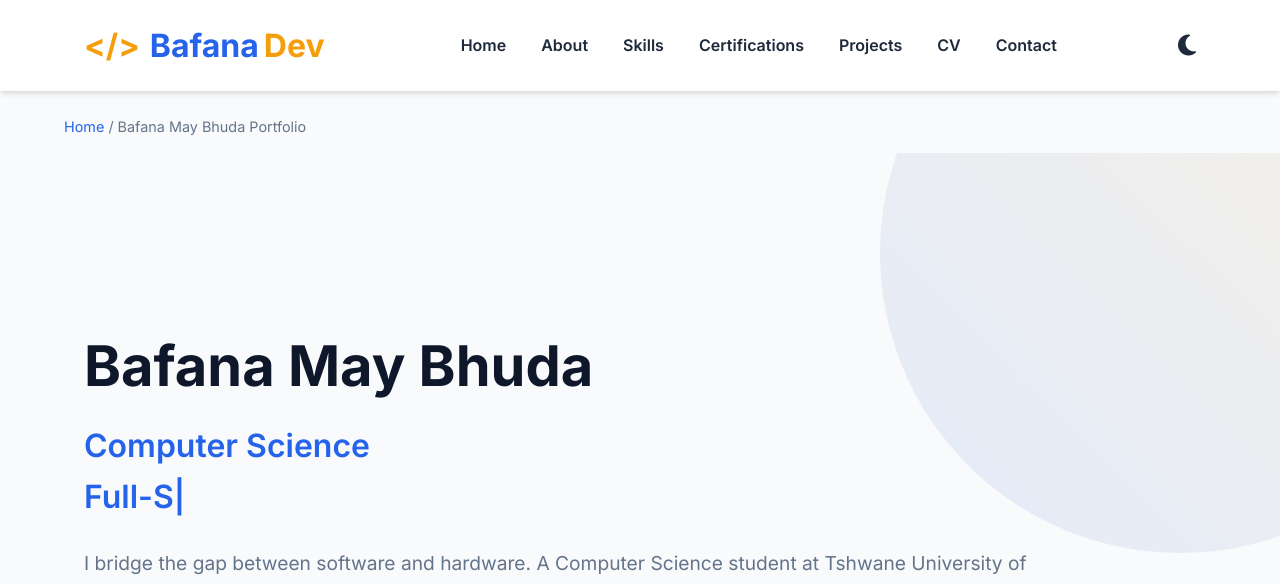
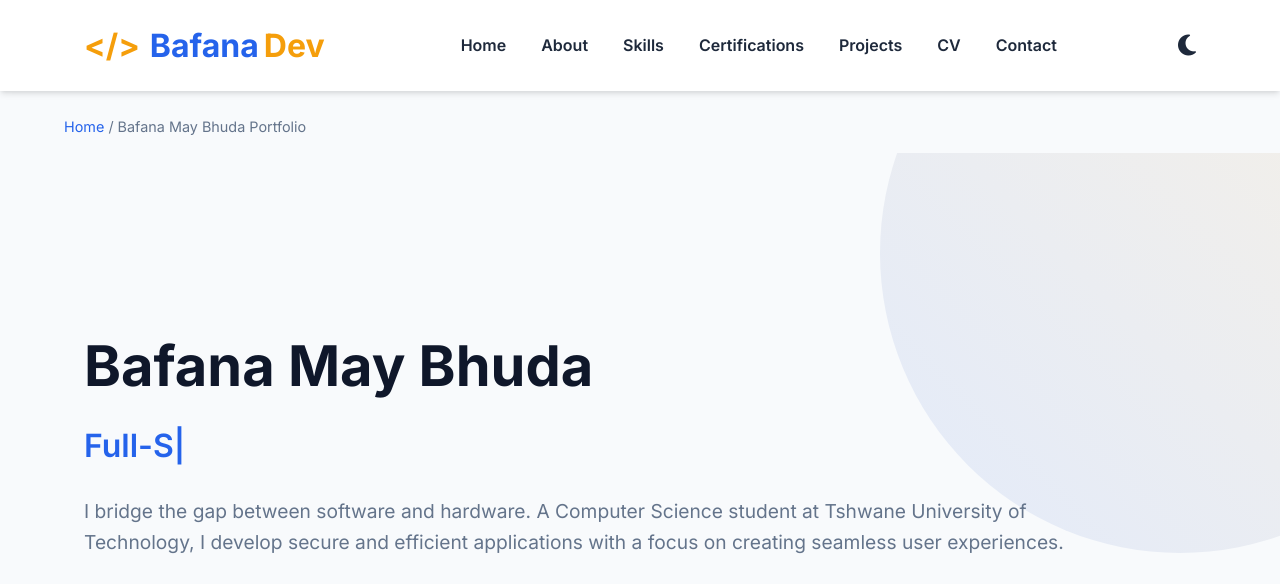
Before and after one commit to Bafana4949/Bafana_Portfolio, a plain HTML site: page index.html in a window 1280 px wide. Shown: the top 584 px of the page. Drawn offline with Linux system fonts and the light colour scheme.

Commit message:
Update index.html

```diff
--- a/index.html
+++ b/index.html
@@ -1363,11 +1363,11 @@
         <div class="container">
             <div class="hero-content">
                 <h1>Bafana May Bhuda</h1>
-                <h2>Computer Science
+
                 <div class="hero-typing">
-                    <span id="typed-text"></span><span class="cursor">|</span>
+                    <h2><span id="typed-text"></span><span class="cursor">|</span></h2>
                 </div>
-                    </h2>
+
                 <p>I bridge the gap between software and hardware. A Computer Science student at Tshwane University of Technology,
                     I develop secure and efficient applications with a focus on creating seamless user experiences.
                 </p>
```
